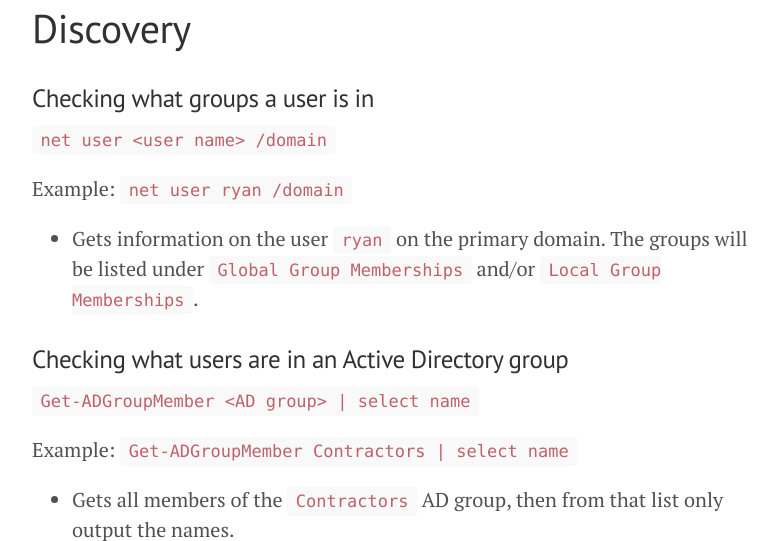
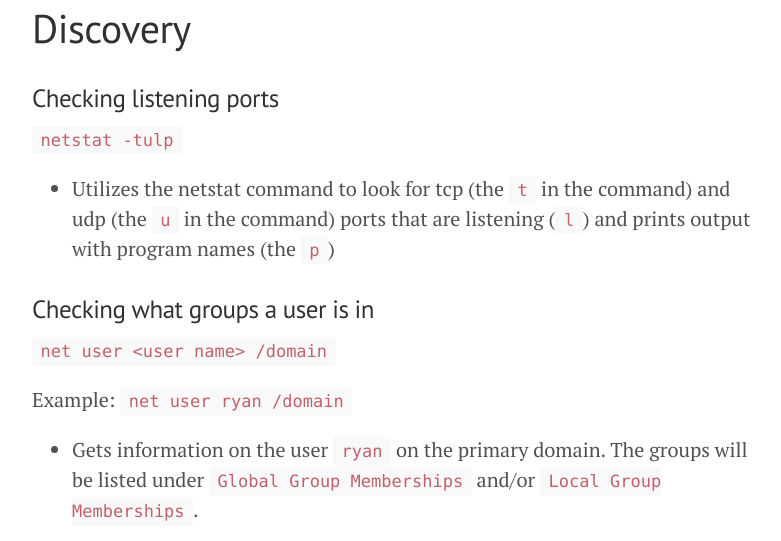
Before and after one commit to BurntxNoodle/blog, a Jekyll site: the page built from RedTeam/AttackPathsAndCommands.md, in a window 1280 px wide and 900 px high, scrolled down 10082 px, cut to the strip 178-719 px from the top of the window. Shown: the whole strip, without its empty margins (248-1029 px from the left). Built offline with Jekyll 4.4.1, drawn with Linux system fonts in a browser that asks for light colours; some of the changed text lies outside the part shown.

Commit message:
Add files via upload

```diff
--- a/RedTeam/AttackPathsAndCommands.md
+++ b/RedTeam/AttackPathsAndCommands.md
@@ -36,7 +36,7 @@ This page will contain a high-level overview of general attack paths, vectors an
 
 ## Discovery
 
-* [Linux] Checking listening ports
+* [[Linux] Checking listening ports](https://securitynoodle.github.io/RedTeam/AttackPathsAndCommands/#check-listening-ports)
 * [Linux] Checking for files owned/accessible
 * [[Windows] Checking what groups a user is in](https://securitynoodle.github.io/RedTeam/AttackPathsAndCommands/#checking-what-groups-a-user-is-in)
 * [[Windows] Checking what users are in an Active Directory group](https://securitynoodle.github.io/RedTeam/AttackPathsAndCommands/#checking-what-users-are-in-an-active-directory-group)
@@ -195,6 +195,10 @@ reset; sh 1>&0 2>&0
 
 # Discovery
 
+### Checking listening ports
+`netstat -tulp`
+* Utilizes the netstat command to look for tcp (the `t` in the command) and udp (the `u` in the command) ports that are listening (`l`) and prints output with program names (the `p`)
+
 ### Checking what groups a user is in
 `net user <user name> /domain`
 
```
Also changed, not shown: other parts of RedTeam/AttackPathsAndCommands.md (+1 -1 lines).
